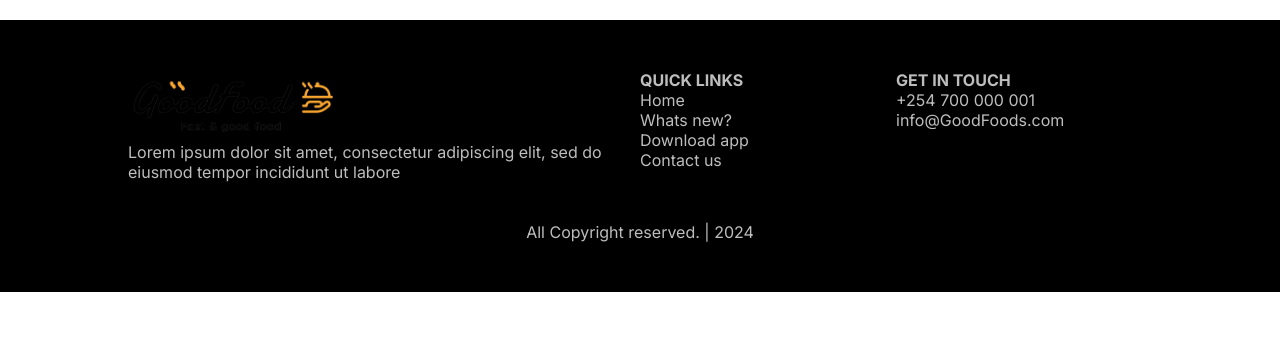
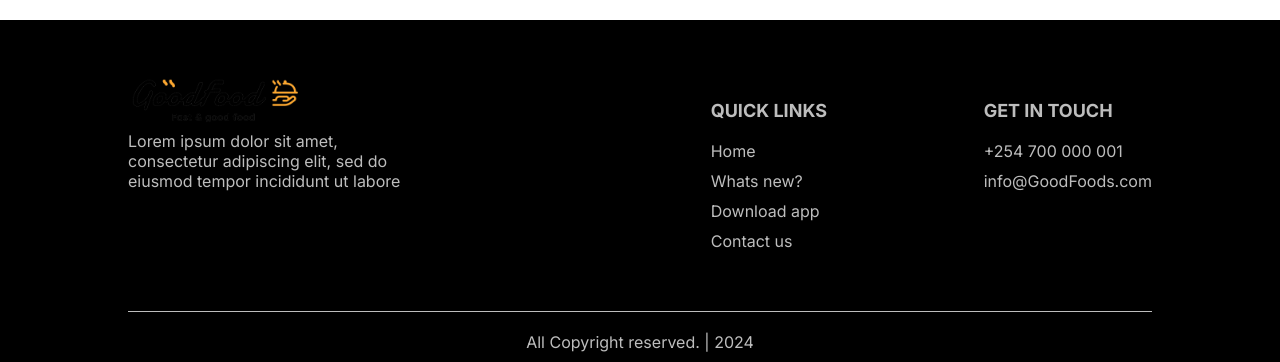
Before and after one commit to felixDev22/ecommerce, a React (Vite) app: page / in a window 1280 px wide. Shown: the part 2553-2915 px from the top of the page. Before the commit the page ends 2845 px from the top, so only its background shows below. Built offline with nearby package versions, Linux system fonts and the light colour scheme; a web font is replaced by a local one.

Commit message:
Update the styling use flex intead of grid

```diff
--- a/src/components/footer/footer.css
+++ b/src/components/footer/footer.css
@@ -10,9 +10,31 @@
 }
 .footer-wrapper {
   width: 100%;
-  display: grid;
-  grid-template-columns: 2fr 1fr 1fr;
+  display: flex;
+  justify-content: space-between;
+  flex-wrap: wrap;
 }
+
 .footer-left img {
   width: 40%;
 }
+.footer-copy {
+  width: 300px;
+}
+.footer-centre h4,
+.footer-right h4 {
+  margin-top: 30px;
+  margin-bottom: 20px;
+  font-size: 18px;
+}
+.footer-centre ul li,
+.footer-right ul li {
+  margin-bottom: 10px;
+  cursor: pointer;
+}
+.line {
+  background-color: #bdbdbd;
+  width: 100%;
+  height: 1px;
+  margin-top: 30px;
+}
```
